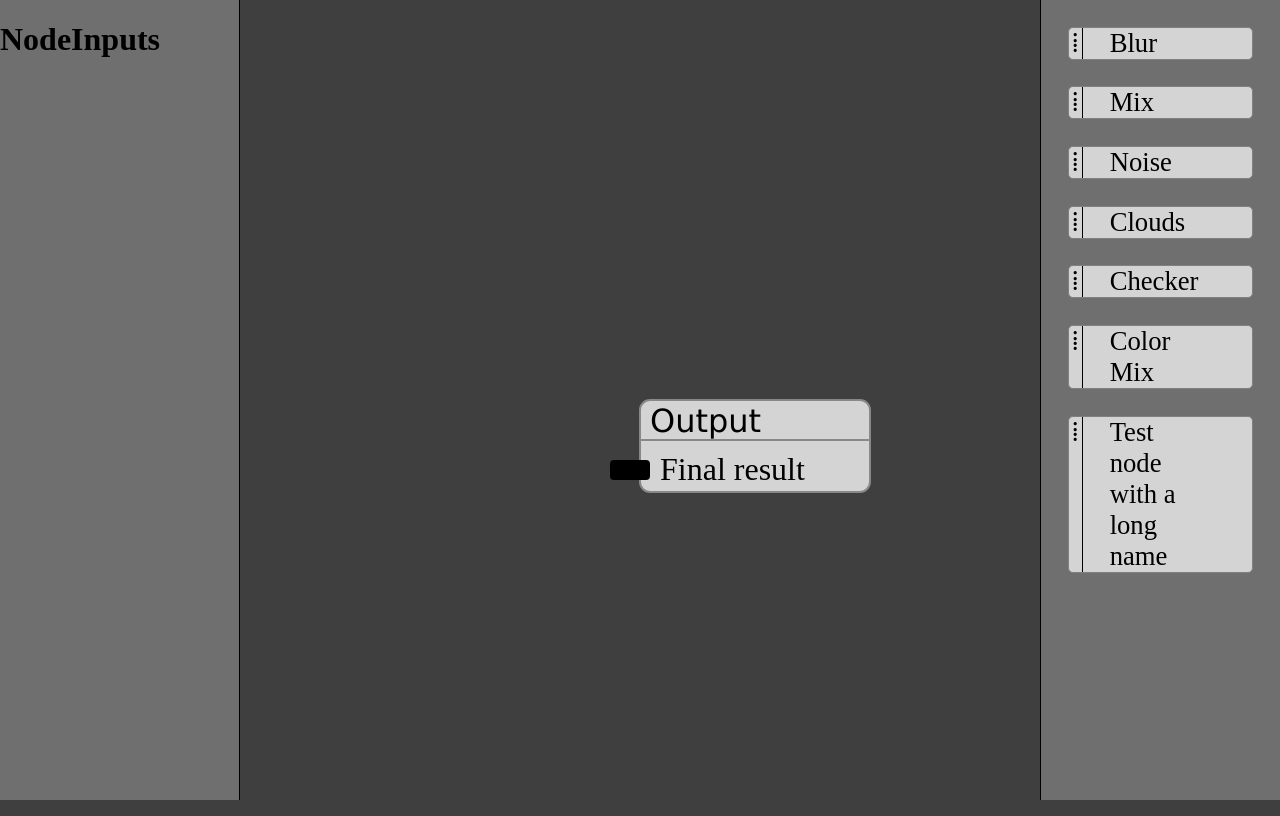
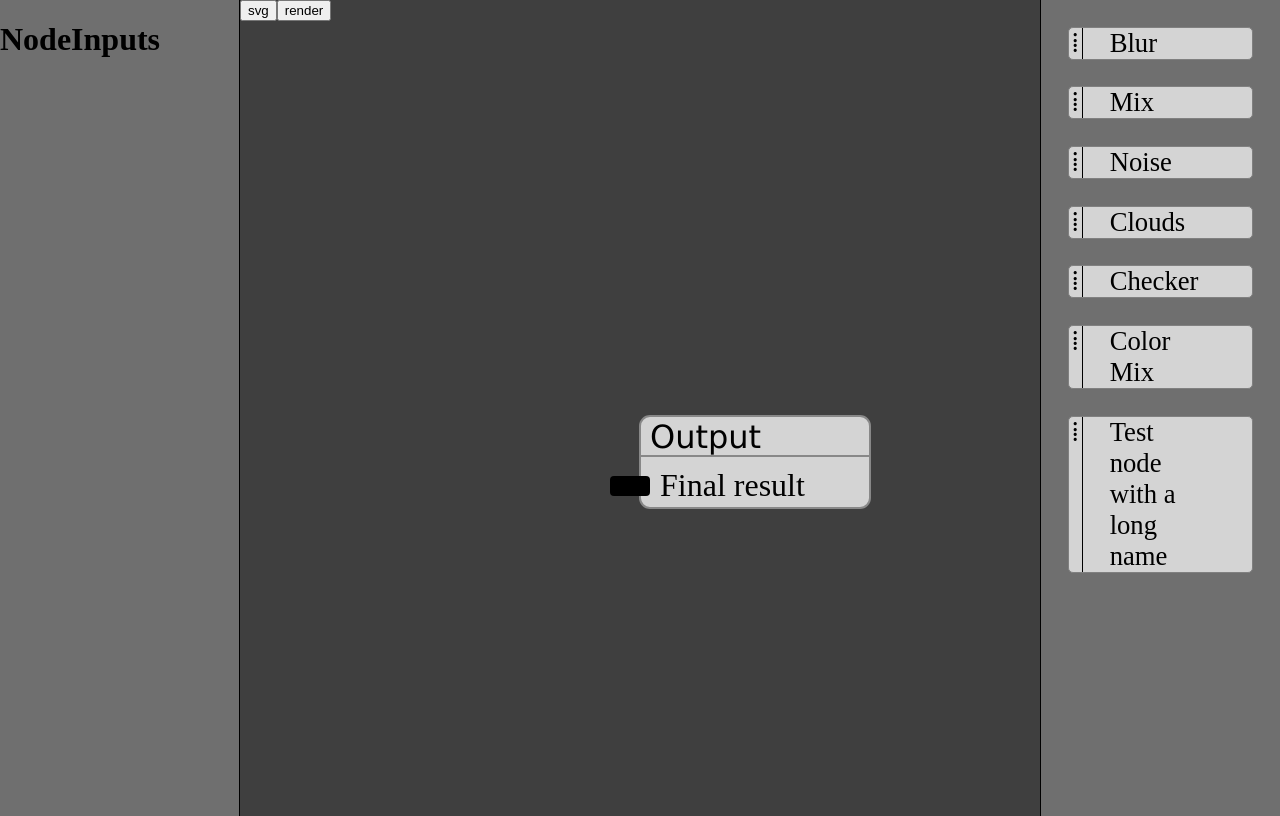
Before and after one commit to Jrende/node-renderer, a React app: page / in a window 1280 px wide. Built offline with nearby package versions, Linux system fonts and the light colour scheme.

Commit message:
Added render tab, and other fixes

```diff
--- a/package.json
+++ b/package.json
@@ -17,6 +17,7 @@
     "babel-preset-react": "6.24.1",
     "eslint": "^4.8.0",
     "eslint-plugin-react": "^7.4.0",
+    "gl-matrix": "^2.4.0",
     "prop-types": "^15.6.0",
     "react": "16.0.0",
     "react-dom": "16.0.0",
@@ -26,6 +27,7 @@
   "devDependencies": {
     "autoprefixer": "^7.1.5",
     "babel-plugin-transform-object-rest-spread": "^6.26.0",
+    "babel-preset-es2015": "^6.24.1",
     "css-loader": "^0.28.7",
     "cssnano": "^3.10.0",
     "extract-text-webpack-plugin": "^3.0.0",
--- a/src/components/App.jsx
+++ b/src/components/App.jsx
@@ -7,13 +7,36 @@ import './App.less';
 export default class App extends React.Component {
   constructor(props) {
     super(props)
+    this.state = {
+      tab: "svg"
+    }
+    this.selectTab = this.selectTab.bind(this);
+  }
+
+  selectTab(tab) {
+    this.setState({ tab });
   }
 
   render() {
+    let elm;
+    console.log("tab", this.state.tab);
+    switch(this.state.tab) {
+      case "svg":
+        elm = <SvgRenderer key="renderer" />;
+        break;
+      case "render":
+        elm = <canvas className="node-svg" key="canvas" />;
+        break;
+      default:
+    }
+
     return [
       <NodeInputs key="NodeInputs" />,
-      <SvgRenderer key="SvgRenderer" />,
-      <div key="blank" />,
+      <div key="tabs" className="tabs">
+        <button onClick={() => this.selectTab("svg")}>svg</button>
+        <button onClick={() => this.selectTab("render")}>render</button>
+      </div>,
+      elm,
       <ToolBox key="ToolBox" />
     ]
   }
--- a/src/components/App.less
+++ b/src/components/App.less
@@ -7,7 +7,22 @@ body {
 .app {
   display: grid;
   grid-template-columns: 15em 1fr 15em;
-  grid-template-rows: auto;
+  grid-template-rows: 1em 1fr;
   overflow: hidden;
   min-height: 100vh;
 }
+
+.tabs {
+  grid-column: 2;
+  grid-row: 1;
+}
+
+.node-inputs {
+  grid-column: 1;
+  grid-row: span 3;
+}
+
+.tool-box {
+  grid-column: 3;
+  grid-row: span 3;
+}
--- a/src/components/ToolBox.jsx
+++ b/src/components/ToolBox.jsx
@@ -11,7 +11,6 @@ class ToolBox extends React.Component {
   }
 
   enableDraggable(element, type) {
-    console.log("enable draggable");
     if(element != undefined) {
       draggable(element, {type});
     }
--- a/src/components/svg/SvgNode.less
+++ b/src/components/svg/SvgNode.less
@@ -1,7 +1,6 @@
 .svg-node {
   user-select: none;
   cursor: default;
-  filter: url(#shadow);
 }
 
 .svg-node:focus {
--- a/src/components/svg/SvgRenderer.less
+++ b/src/components/svg/SvgRenderer.less
@@ -1,7 +1,8 @@
-svg {
+.node-svg {
+  grid-column: 2;
+  grid-row: 2;
+  height: 100%;
   width: 100%;
-  height: 100%;
-  position: absolute;
 }
 
 .connector-line {
--- a/src/index.html
+++ b/src/index.html
@@ -4,7 +4,7 @@
     <meta charset="utf-8">
     <meta name="description" content="">
     <meta name="viewport" content="width=device-width, initial-scale=1, minimal-ui">
-    <title>Johan Rende</title>
+    <title>Node Renderer</title>
     <link href="https://fonts.googleapis.com/css?family=Work+Sans" rel="stylesheet">
     <link href="https://fonts.googleapis.com/css?family=Roboto+Slab:400,700" rel="stylesheet">
   </head>
--- a/src/reducers/nodes.js
+++ b/src/reducers/nodes.js
@@ -147,7 +147,6 @@ const nodes = (state = initialState, action) => {
       });
     }
     case "SELECT_NODE": {
-      console.log("Select node " + action.id);
       return Object.assign({}, state, {
         selectedNode: action.id
       });
```
Also changed, not shown: .babelrc.
